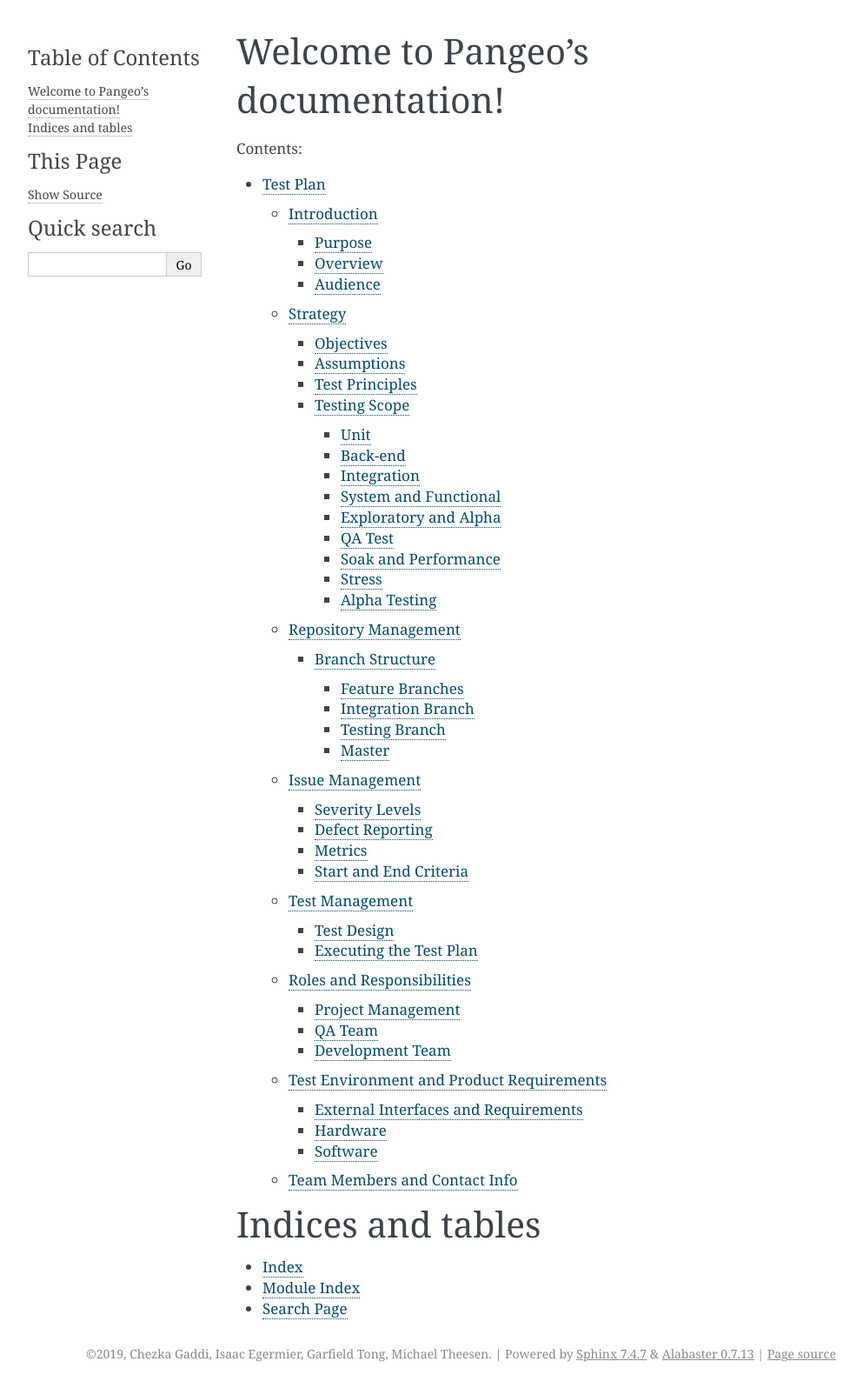
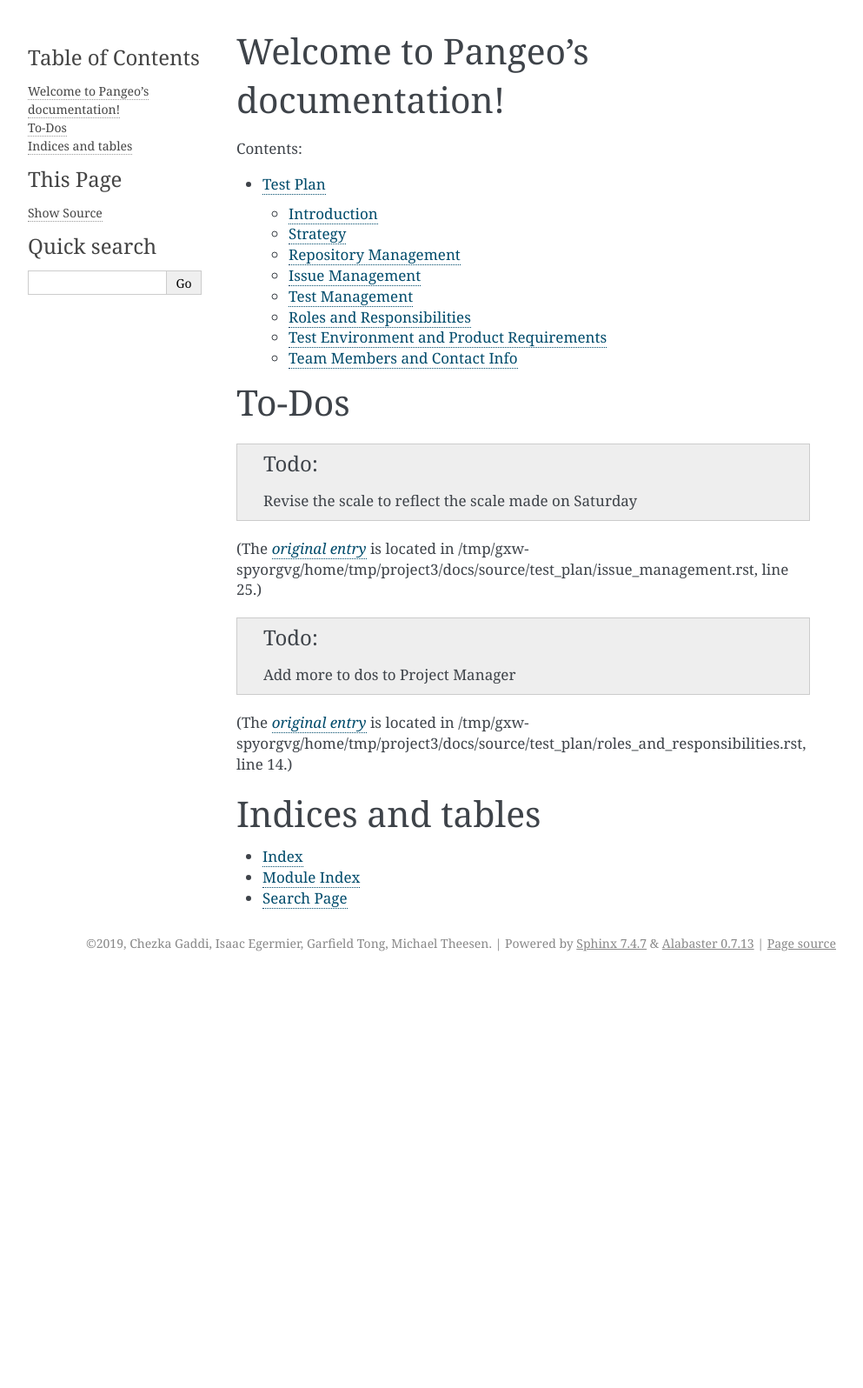
Before and after one commit to VRtualize/VRtualize-Pangeo, a Sphinx documentation site: the page built from docs/source/index.rst, in a window 1280 px wide. Shown: the whole page at 87% size, without its empty margins (148-1141 px from the left). Built offline with Sphinx 7.4.7, drawn with Linux system fonts in a browser that asks for light colours; formulas are drawn with MathJax 3; after the commit the page ends 1124 px from its top, so only the background shows below that.

Commit message:
Added to-dos.

```diff
--- a/docs/source/index.rst
+++ b/docs/source/index.rst
@@ -7,11 +7,16 @@
 ==================================
 
 .. toctree::
-   :maxdepth: 4
+   :maxdepth: 2
    :caption: Contents:
 
    test_plan
 
+
+To-Dos
+======
+
+.. todolist::
 
 
 Indices and tables
--- a/docs/source/test_plan/roles_and_responsibilities.rst
+++ b/docs/source/test_plan/roles_and_responsibilities.rst
@@ -4,12 +4,15 @@
 
 
 Project Management
-+++++++++++++++++
+++++++++++++++++++
 
 - Review, verify, and confirm:
     - Test Plan
     - Test Strategy
     - Test Estimates
+
+.. todo::
+    Add more to dos to Project Manager
 
 
 
--- a/docs/source/test_plan/test_management.rst
+++ b/docs/source/test_plan/test_management.rst
@@ -1,6 +1,5 @@
 Test Management
 ===============
-
 
 Test Management is accomplished using a variety of tools. All testing artifacts, documents, issues, test cases, and results are stored, verified, and updated using the GitLab Issue Tracking System.
 
@@ -27,6 +26,6 @@
 Executing the Test Plan
 +++++++++++++++++++++++
 
-- QA Team performs testing tasks as per test plan. Defects are logged using GitLab’s Issue Tracking System. Developer to report the issue is responsible for initial assignment of severity but final determination made by the entire Development Team.
+- QA Team performs testing tasks as per test plan. Defects are logged using the ZenHub Issue Tracking System. Developer to report the issue is responsible for initial assignment of severity but final determination made by the entire Development Team.
 - Product issues related to defects that prevent execution on test plan are reported, logged, and escalated as necessary to the Development Team. e.g. defects causing product features to be unavailable for testing.
 - Any defects marked as fixed in a previous test cycle are verified as fixed using test scripts and regression tests.
```
Also changed, not shown: docs/source/test_plan.rst (line endings or trailing spaces), 1 other file.
